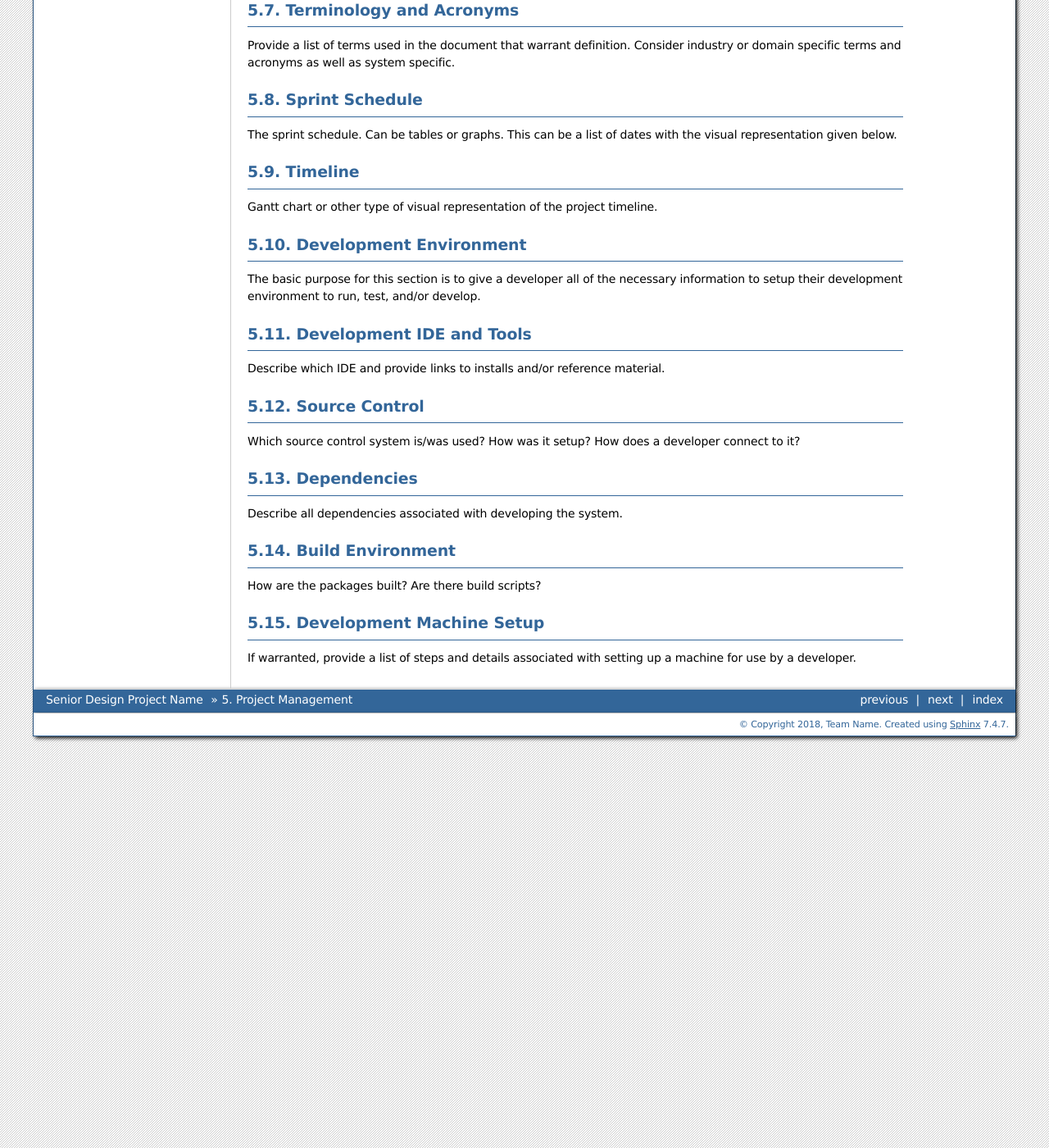
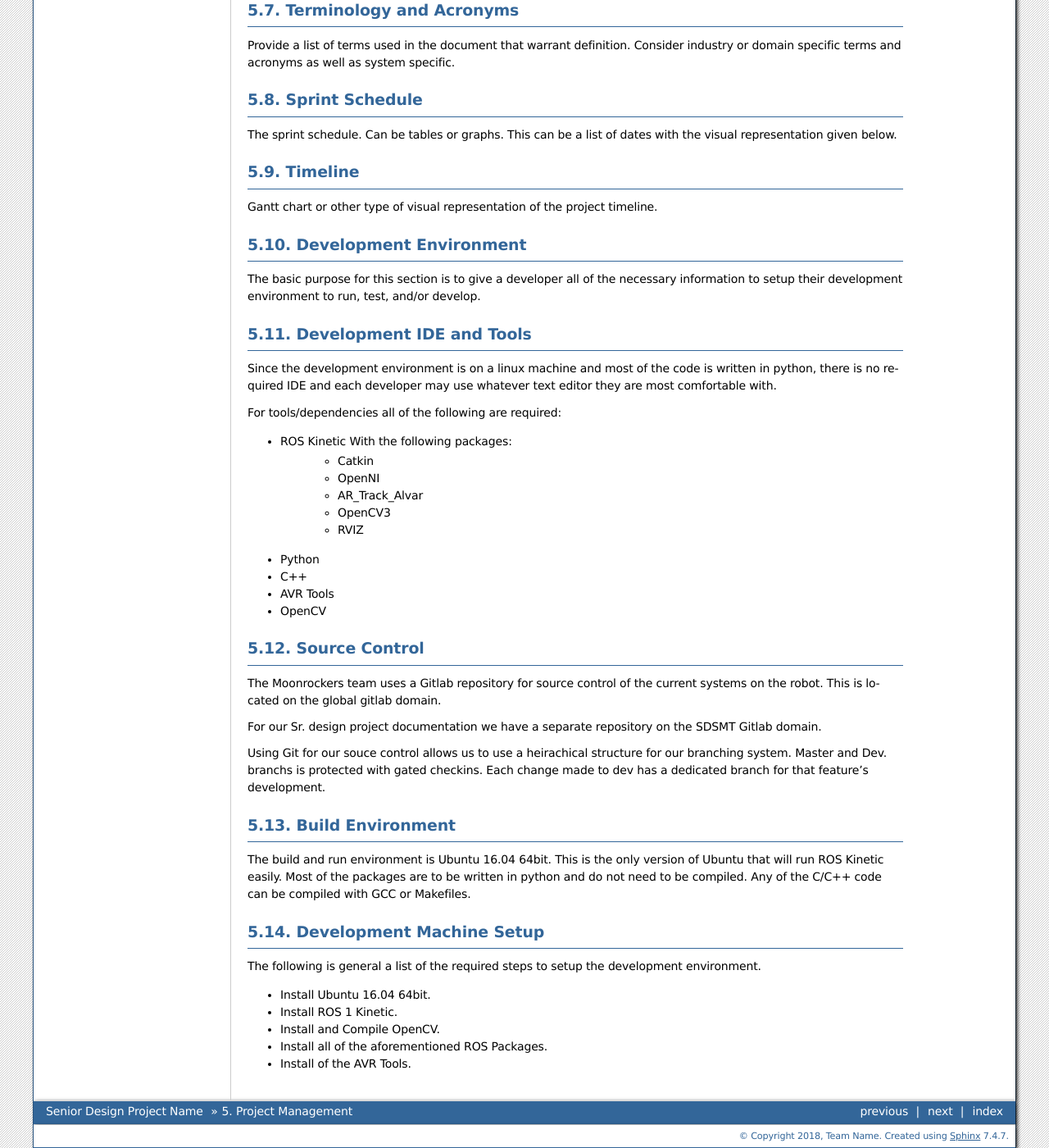
Before and after one commit to kaliRegenold/SeniorDesign, a Sphinx documentation site: the page built from DesignDoc/source/project.rst, in a window 1280 px wide and 1400 px high, scrolled down 1126 px. Shown: the whole window at 82% size. Built offline with Sphinx 7.4.7, drawn with Linux system fonts in a browser that asks for light colours; pages that are not in the unit, such as notebooks, are missing from menus; some of the changed text lies outside the part shown.

Commit message:
Added last section of project

```diff
--- a/DesignDoc/source/project.rst
+++ b/DesignDoc/source/project.rst
@@ -103,27 +103,56 @@ test, and/or develop.
 Development IDE and Tools
 -------------------------
 
-Describe which IDE and provide links to installs and/or reference
-material.
+Since the development environment is on a linux machine and most of
+the code is written in python, there is no required IDE and each
+developer may use whatever text editor they are most comfortable
+with.
+
+For tools/dependencies all of the following are required:
+
+* ROS Kinetic With the following packages:
+	- Catkin
+	- OpenNI
+	- AR_Track_Alvar
+	- OpenCV3
+	- RVIZ
+* Python
+* C++
+* AVR Tools
+* OpenCV
 
 Source Control
 --------------
 
-Which source control system is/was used? How was it setup? How does a
-developer connect to it?
+The Moonrockers team uses a Gitlab repository for source control of
+the current systems on the robot. This is located on the global
+gitlab domain.
 
-Dependencies
-------------
+For our Sr. design project documentation we have a separate
+repository on the SDSMT Gitlab domain.
 
-Describe all dependencies associated with developing the system.
+Using Git for our souce control allows us to use a heirachical
+structure for our branching system.  Master and Dev. branchs
+is protected with gated checkins.  Each change made to dev has a
+dedicated branch for that feature's development.
 
 Build Environment
 -----------------
 
-How are the packages built? Are there build scripts?
+The build and run environment is Ubuntu 16.04 64bit.  This is the
+only version of Ubuntu that will run ROS Kinetic easily. Most of
+the packages are to be written in python and do not need to be
+compiled. Any of the C/C++ code can be compiled with GCC or
+Makefiles.
 
 Development Machine Setup
 -------------------------
 
-If warranted, provide a list of steps and details associated with
-setting up a machine for use by a developer.
+The following is general a list of the required steps to setup the
+development environment.
+
+* Install Ubuntu 16.04 64bit.
+* Install ROS 1 Kinetic.
+* Install and Compile OpenCV.
+* Install all of the aforementioned ROS Packages.
+* Install of the AVR Tools.
```
